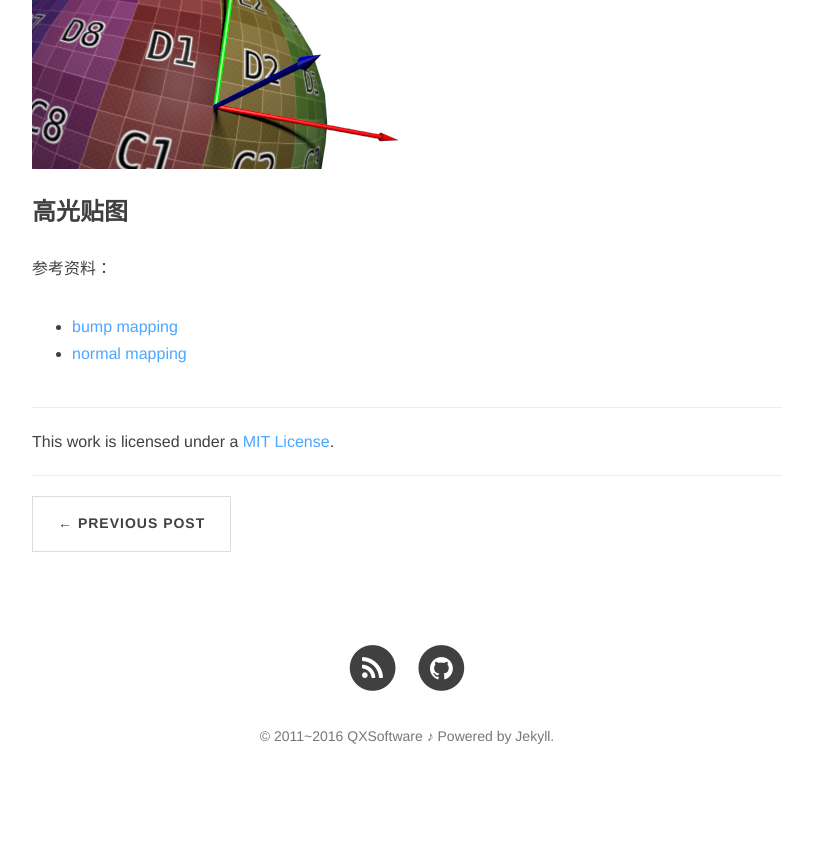
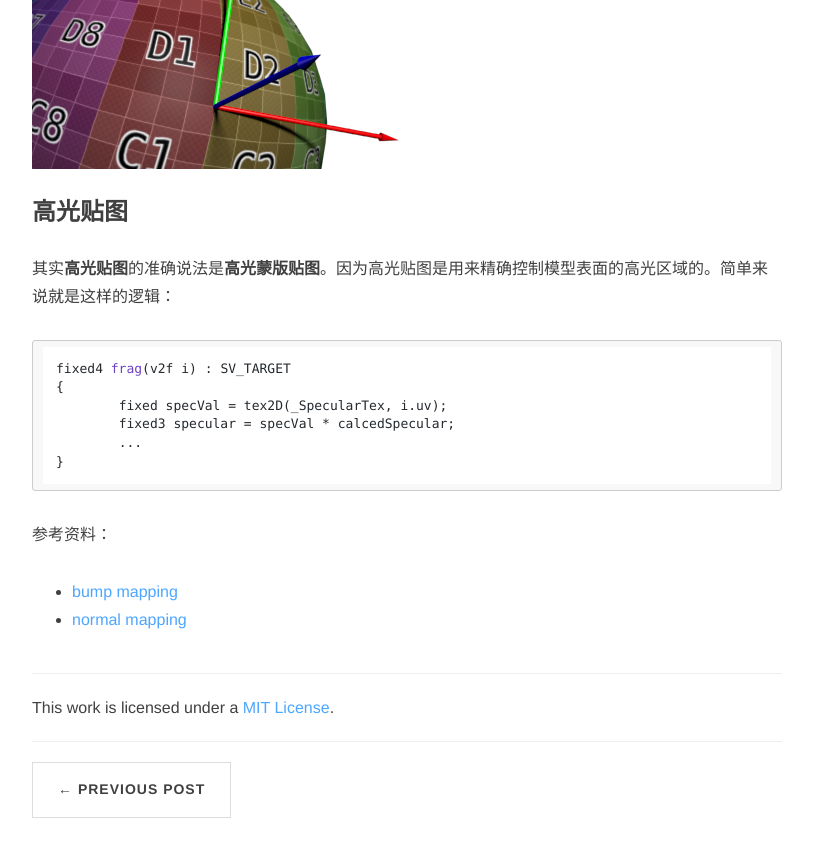
Before and after one commit to QXSoftware/qxsoftware.github.io, a Jekyll site: the page built from _posts/2016-11-11-Bump Map.md, in a window 1280 px wide and 900 px high, scrolled down 2635 px. Shown: the top 857 px of the window, without its empty margins (233-1046 px from the left). Built offline with Jekyll 4.4.1, drawn with Linux system fonts in a browser that asks for light colours; nearby versions of some CDN libraries; comment, search, counter and statistics services are not loaded; before the commit the page ends 3449 px from its top, so only the background shows below that.

Commit message:
add specular map info

```diff
--- a/_posts/2016-11-11-Bump Map.md
+++ b/_posts/2016-11-11-Bump Map.md
@@ -43,6 +43,18 @@ published: true
 
 ### 高光贴图
 
+其实**高光贴图**的准确说法是**高光蒙版贴图**。因为高光贴图是用来精确控制模型表面的高光区域的。简单来说就是这样的逻辑：
+
+{% highlight c %}
+
+fixed4 frag(v2f i) : SV_TARGET
+{
+	fixed specVal = tex2D(_SpecularTex, i.uv);
+	fixed3 specular = specVal * calcedSpecular;
+	...
+}
+
+{% endhighlight %}
 
 参考资料：
 
```
